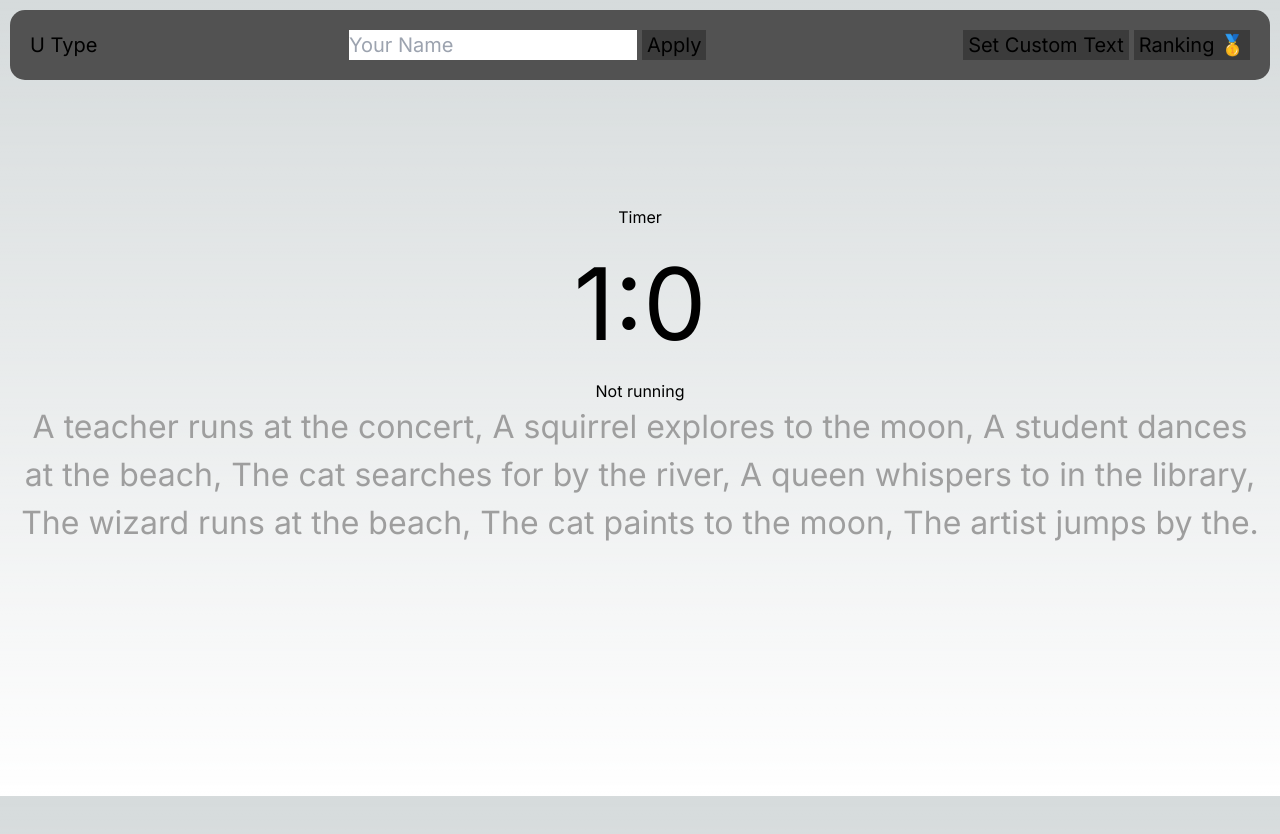
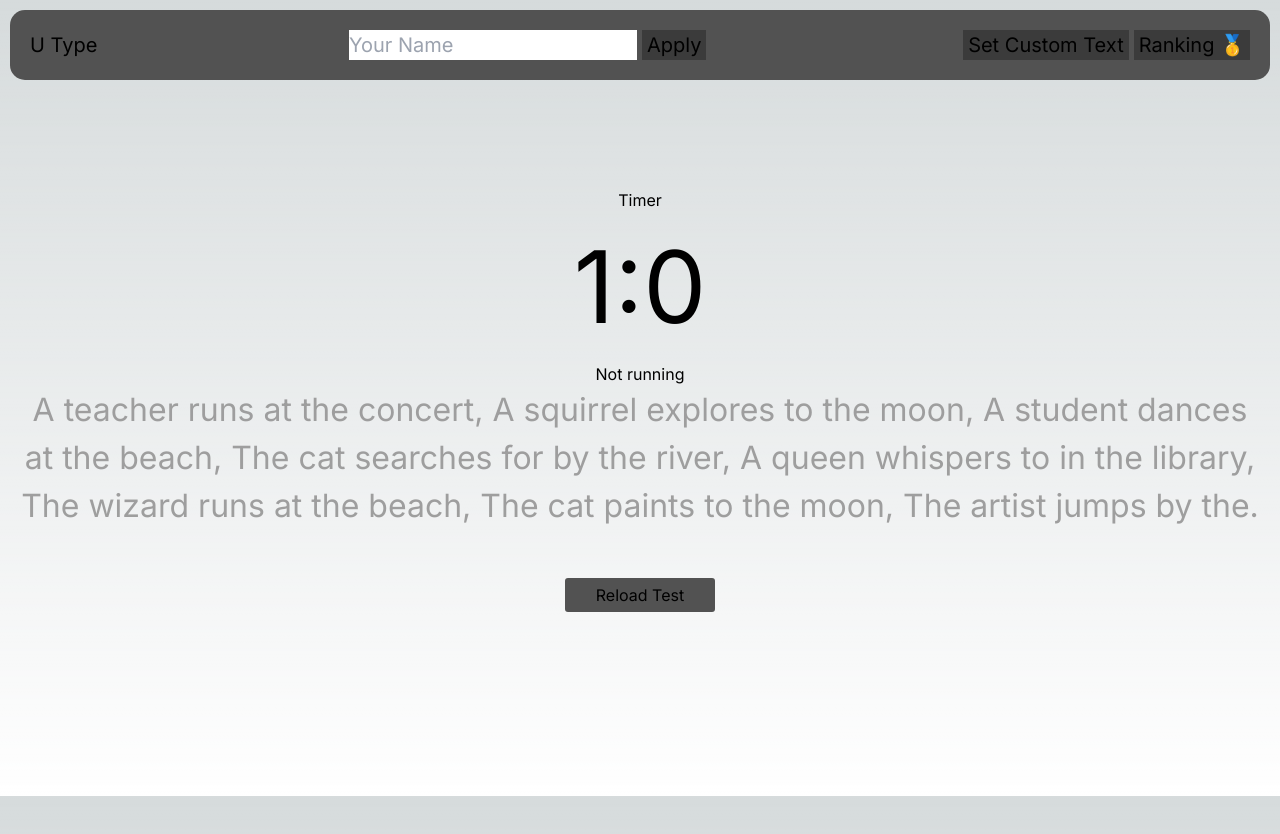
Before and after one commit to AdithyanSPillaiOfficial/UType, a Next.js app: page / in a window 1280 px wide. Shown: the top 834 px of the page. Built offline with nearby package versions, Linux system fonts and the light colour scheme.

Commit message:
Added reload feature

```diff
--- a/src/Widgets/TypingTest/TypingTest.jsx
+++ b/src/Widgets/TypingTest/TypingTest.jsx
@@ -122,8 +122,7 @@ function TypingTest() {
       }
       <br />
       <input type="text" className={styles.hiddeninput} onChange={(e) => setTextInp(e.target.value)} autoFocus />
-
-
+      <div className={styles.retake} onClick={()=> window.location.reload()}>Reload Test</div>
     </div>
   )
 }
--- a/src/Widgets/TypingTest/TypingTest.module.css
+++ b/src/Widgets/TypingTest/TypingTest.module.css
@@ -1,5 +1,9 @@
 .typingtest {
+    display: flex;
+    flex-direction: column;
     width: 100%;
+    justify-items: center;
+    align-items: center;
 }
 .textletter {
     font-size: 32px;
@@ -18,3 +22,11 @@
     font-size: 25px;
     width: 100%;
 }
+
+.retake {
+    background-color: #525252;
+    padding: 5px;
+    border-radius: 3px;
+    width: 150px;
+    cursor: pointer;
+}
```
